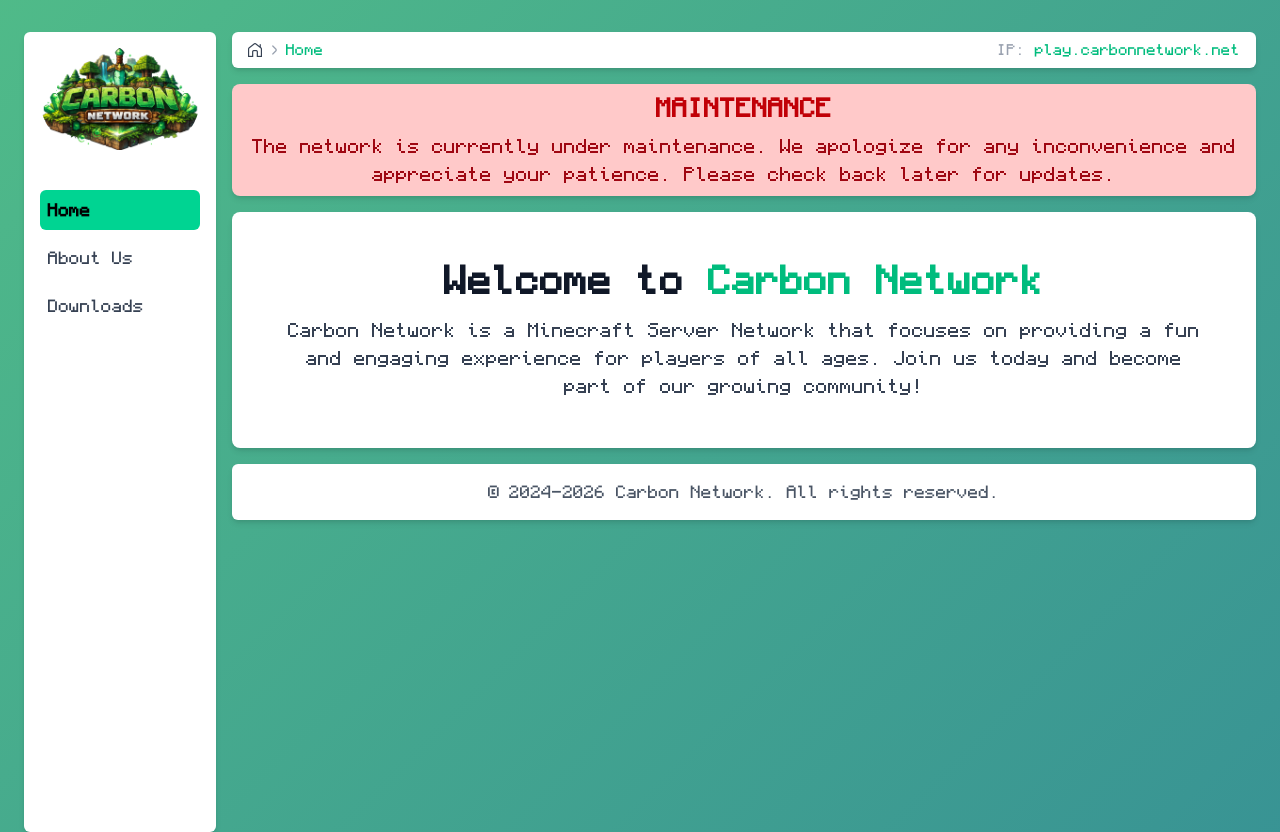
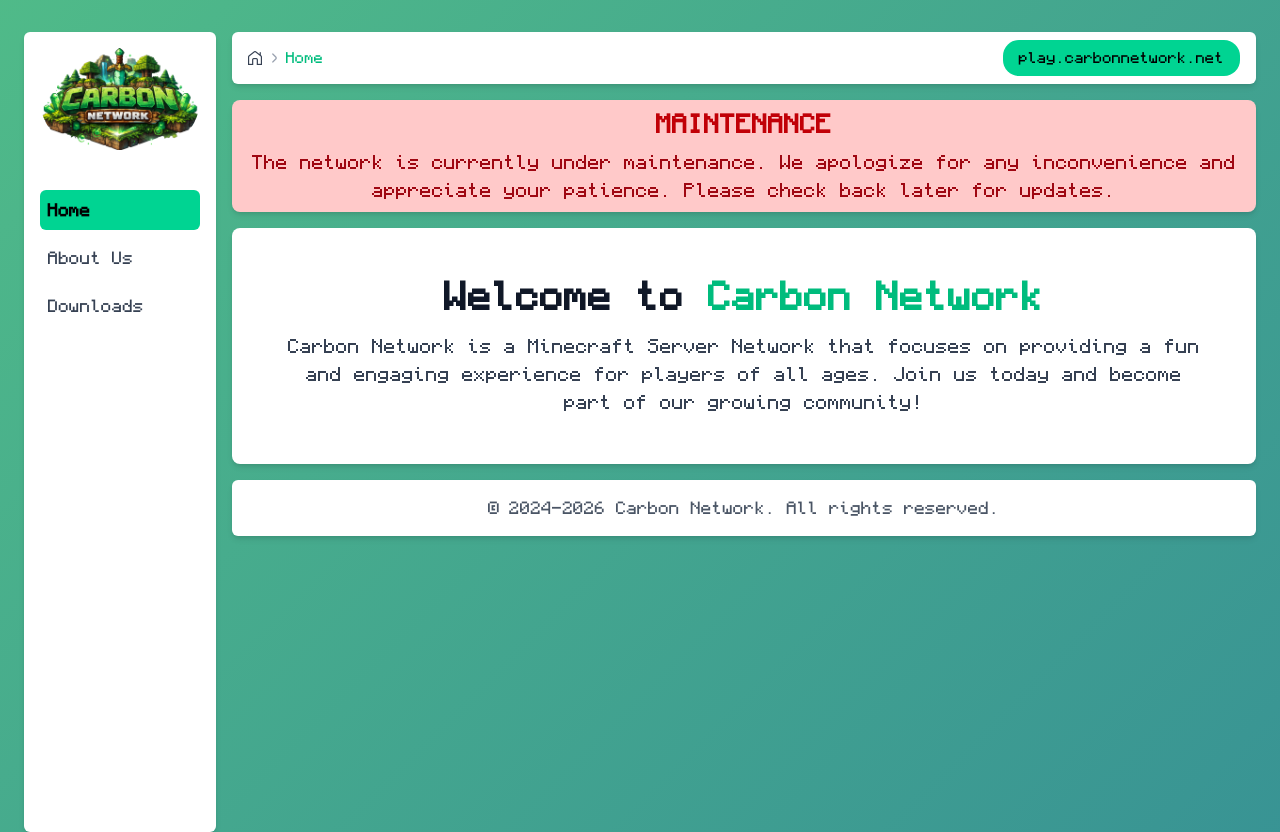
Before and after one commit to CarbonNetwork-MC/Website, a Next.js app: page / in a window 1280 px wide. Built offline with nearby package versions, Linux system fonts and the light colour scheme.

Commit message:
style: changed the server IP styling

```diff
--- a/app/src/components/Navigation/Breadcrumbs.tsx
+++ b/app/src/components/Navigation/Breadcrumbs.tsx
@@ -62,9 +62,8 @@
       </ol>
 
       {/* IP */}
-      <div className="text-sm font-medium text-gray-500">
-        <span className="text-gray-400">IP: </span>
-        <span className="text-emerald-500">play.carbonnetwork.net</span>
+      <div className="bg-emerald-400 text-black text-sm font-medium px-4 py-2 rounded-2xl">
+        <span>play.carbonnetwork.net</span>
       </div>
     </nav>
   );
```
